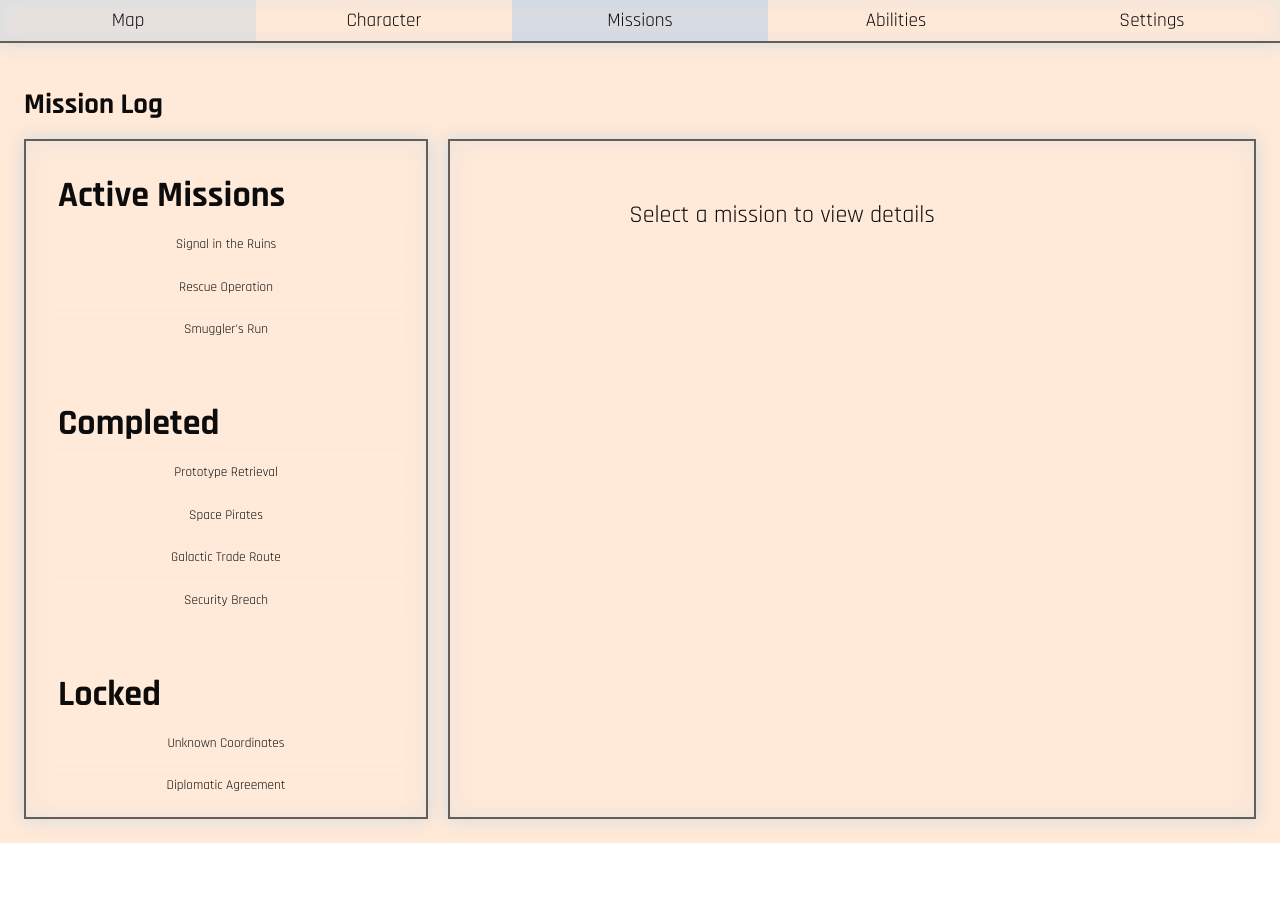
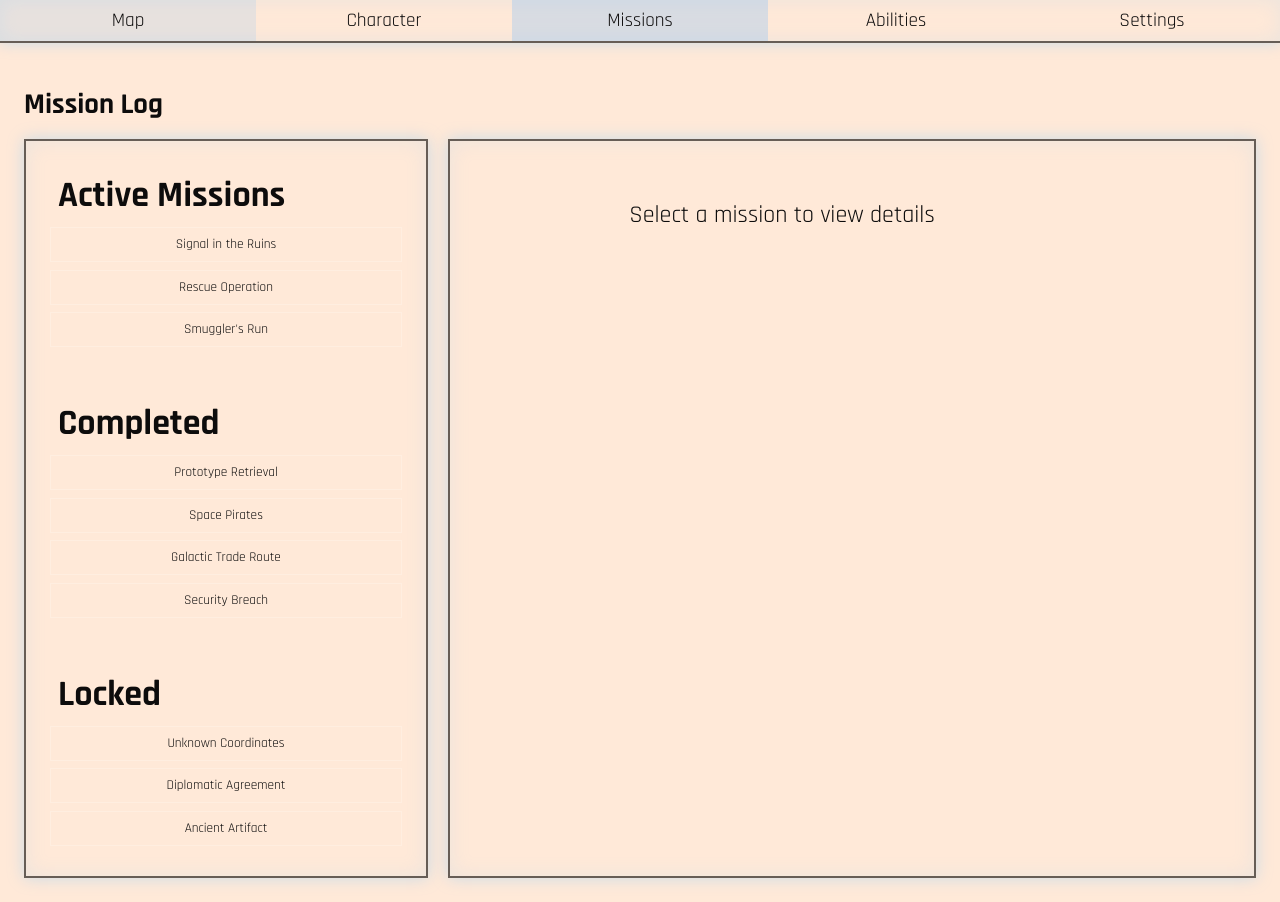
Before and after one commit to kshides21/game-menu, a React (Vite) app: page / in a window 1280 px wide. Both pictures are taken after a click on the button "Missions". Before the commit the page ends 843 px from the top, so only its background shows below. Built offline with nearby package versions, Linux system fonts and the light colour scheme.

Commit message:
adjusted height

```diff
--- a/src/styles/MissionLog.css
+++ b/src/styles/MissionLog.css
@@ -2,7 +2,7 @@
   display: grid;
   grid-template-columns: 1fr 2fr;
   gap: 1.25rem;
-  height: calc(100vh - 120px);
+  height: 100%;
 }
 
 .mission-lists {
```
